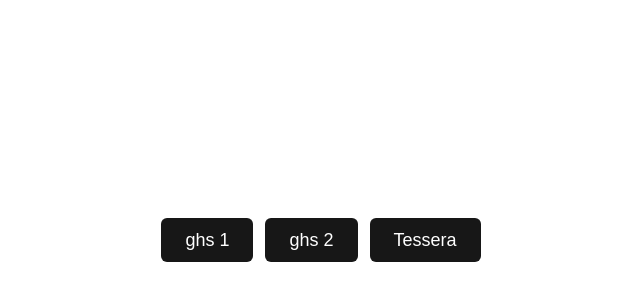
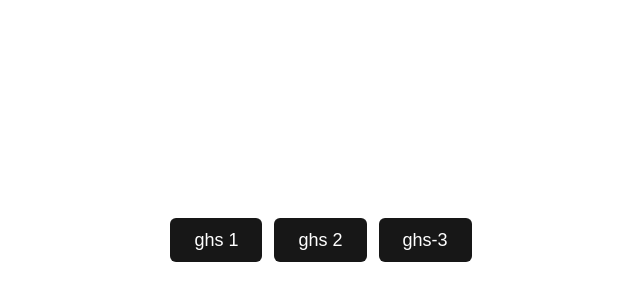
Before and after one commit to vasantakmr/ghs, a Next.js app: page / in a window 1280 px wide. Shown: the part 160-460 px from the top of the page, without its empty margins (319-959 px from the left). Built offline with nearby package versions, Linux system fonts and the light colour scheme.

Commit message:
name changes

```diff
--- a/src/app/page.tsx
+++ b/src/app/page.tsx
@@ -19,7 +19,7 @@ export default function Home() {
         href="/tessera"
         className="text-lg px-6 py-2 bg-foreground text-background rounded-md"
       >
-        Tessera
+        ghs-3
       </Link>
     </div>
   );
```
Also changed, not shown: src/app/ghs-2/page.tsx (renamed from src/app/measure/page.tsx), src/app/ghs-3/page.tsx (renamed from src/app/tessera/page.tsx).
